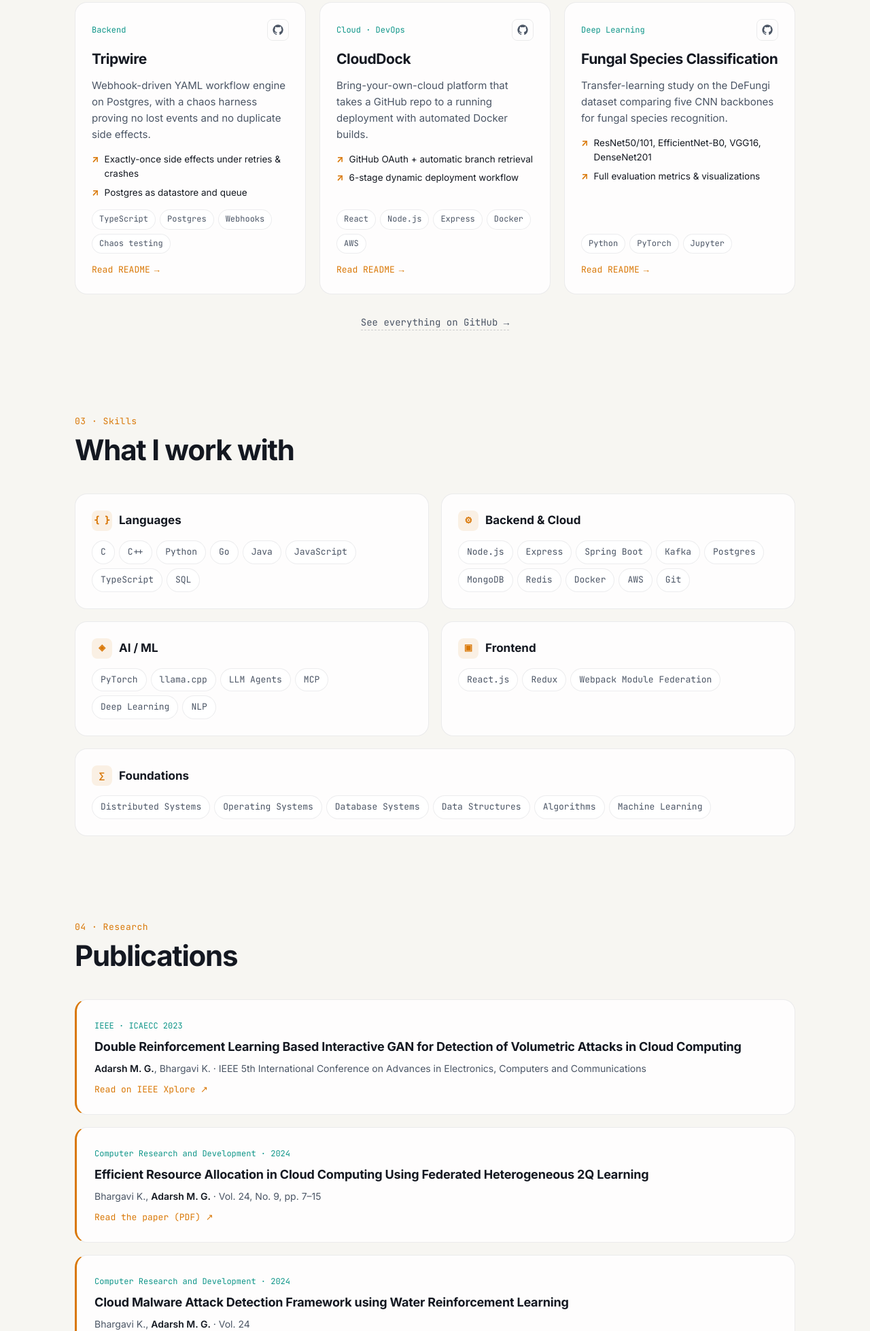
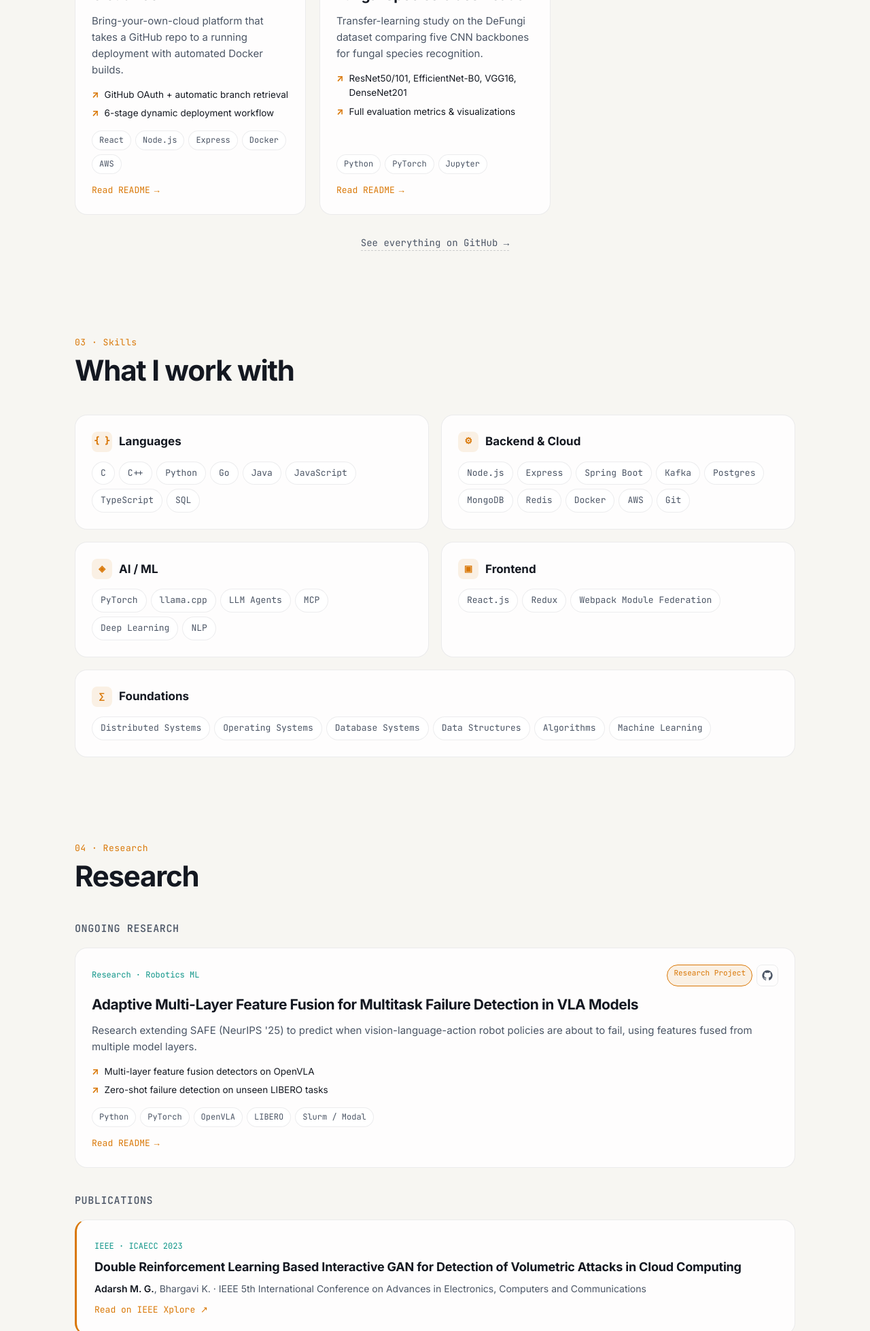
Before and after one commit to adarshmohan29/adarshmohan29.github.io, a plain HTML site: page index.html in a window 1280 px wide. Shown: the part 3076-5034 px from the top of the page at 68% size. Drawn offline with nearby package versions, Linux system fonts and the light colour scheme.

Commit message:
Move SAFE research card from Projects to Research section

```diff
--- a/index.html
+++ b/index.html
@@ -215,8 +215,11 @@
     <section id="research" class="section">
       <div class="section-head reveal">
         <span class="kicker">04 · Research</span>
-        <h2>Publications</h2>
+        <h2>Research</h2>
       </div>
+      <h3 class="research-sub reveal">Ongoing research</h3>
+      <div class="projects-grid research-grid" id="researchGrid"></div>
+      <h3 class="research-sub reveal">Publications</h3>
       <div class="pubs">
         <a class="pub reveal" href="https://ieeexplore.ieee.org/document/10560194" target="_blank" rel="noopener">
           <span class="pub-venue">IEEE · ICAECC 2023</span>
--- a/projects.js
+++ b/projects.js
@@ -8,7 +8,8 @@
  */
 const GITHUB_USER = "adarshmohan29";
 
-const PROJECTS = [
+/* Research work (not regular projects) – shown as cards in the Research section. Same fields as PROJECTS. */
+const RESEARCH_PROJECTS = [
   {
     repo: "Safe-Research",
     title: "Adaptive Multi-Layer Feature Fusion for Multitask Failure Detection in VLA Models",
@@ -17,7 +18,7 @@ const PROJECTS = [
     highlights: ["Multi-layer feature fusion detectors on OpenVLA", "Zero-shot failure detection on unseen LIBERO tasks"],
     tech: ["Python", "PyTorch", "OpenVLA", "LIBERO", "Slurm / Modal"],
     category: "Research · Robotics ML",
-    status: "In progress",
+    status: "Research Project",
     localReadme: `# SAFE Research: Failure Detection for Vision-Language-Action Models
 
 *Ongoing team research project.*
@@ -44,6 +45,9 @@ In progress. The rollout collection and feature-caching pipeline is built and te
 ## Stack
 Python · PyTorch · OpenVLA · LIBERO · Hydra · Weights & Biases · Slurm · Modal`,
   },
+];
+
+const PROJECTS = [
   {
     repo: "batchstream-inference-engine",
     title: "BatchStream Inference Engine",
--- a/script.js
+++ b/script.js
@@ -23,8 +23,9 @@
 
   /* ---------- Project cards ---------- */
   const ghIcon = `<svg viewBox="0 0 24 24" width="16" height="16" fill="currentColor"><path d="M12 .5a11.5 11.5 0 0 0-3.6 22.4c.6.1.8-.3.8-.6v-2c-3.2.7-3.9-1.5-3.9-1.5-.5-1.3-1.3-1.7-1.3-1.7-1-.7.1-.7.1-.7 1.2.1 1.8 1.2 1.8 1.2 1 1.8 2.8 1.3 3.5 1 .1-.8.4-1.3.7-1.6-2.6-.3-5.3-1.3-5.3-5.7 0-1.3.5-2.3 1.2-3.1-.1-.3-.5-1.5.1-3.1 0 0 1-.3 3.3 1.2a11.4 11.4 0 0 1 6 0C17.6 4.4 18.6 4.7 18.6 4.7c.6 1.6.2 2.8.1 3.1.8.8 1.2 1.9 1.2 3.1 0 4.4-2.7 5.4-5.3 5.7.4.4.8 1.1.8 2.2v3.3c0 .3.2.7.8.6A11.5 11.5 0 0 0 12 .5z"/></svg>`;
-  const grid = $("#projectsGrid");
-  grid.innerHTML = PROJECTS.map(
+  const renderCards = (grid, list) => {
+  if (!grid) return;
+  grid.innerHTML = list.map(
     (p, i) => `
     <div class="project-card reveal" role="button" tabindex="0" data-index="${i}" aria-label="Open README for ${esc(p.title)}">
       <div class="pc-top">
@@ -47,7 +48,7 @@
   $$(".project-card", grid).forEach((card) => {
     const open = (e) => {
       if (e.target.closest(".pc-gh")) return; // let the GitHub icon open GitHub
-      openProject(PROJECTS[+card.dataset.index], card);
+      openProject(list[+card.dataset.index], card);
     };
     card.addEventListener("click", open);
     card.addEventListener("keydown", (e) => {
@@ -59,6 +60,9 @@
       card.style.setProperty("--my", `${e.clientY - r.top}px`);
     });
   });
+  };
+  renderCards($("#projectsGrid"), PROJECTS);
+  renderCards($("#researchGrid"), typeof RESEARCH_PROJECTS !== "undefined" ? RESEARCH_PROJECTS : []);
 
   /* ---------- README modal ---------- */
   const modal = $("#modal");
@@ -171,7 +175,7 @@
   // Deep link: /#project/TriageMesh opens that README directly
   const m = location.hash.match(/^#project\/(.+)$/);
   if (m) {
-    const p = PROJECTS.find((x) => x.repo === decodeURIComponent(m[1]));
+    const p = [...PROJECTS, ...(typeof RESEARCH_PROJECTS !== "undefined" ? RESEARCH_PROJECTS : [])].find((x) => x.repo === decodeURIComponent(m[1]));
     if (p) setTimeout(() => openProject(p), 300);
   }
 
--- a/styles.css
+++ b/styles.css
@@ -371,3 +371,7 @@ body.modal-open { overflow: hidden; }
 .job.current .job-card header { margin-bottom: 0; }
 .job.current .job-dot { background: var(--accent); box-shadow: 0 0 0 5px var(--accent-soft); }
 .job-card h3 .badge { margin-left: 8px; vertical-align: middle; font-weight: 500; }
+
+/* Research section: ongoing research cards + publications */
+.research-sub { font-size: 15px; font-family: var(--mono); font-weight: 500; color: var(--muted); letter-spacing: 0.04em; text-transform: uppercase; margin: 8px 0 16px; }
+.research-grid { grid-template-columns: 1fr; margin-bottom: 36px; }
```
